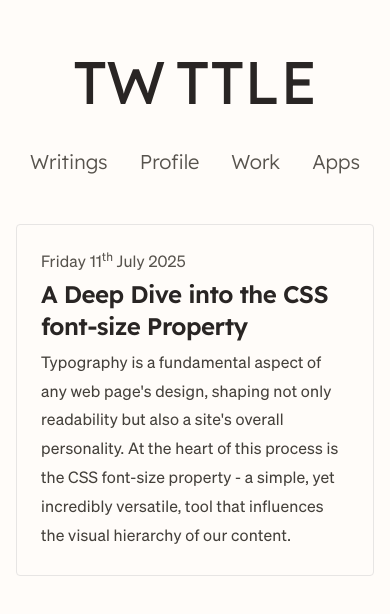
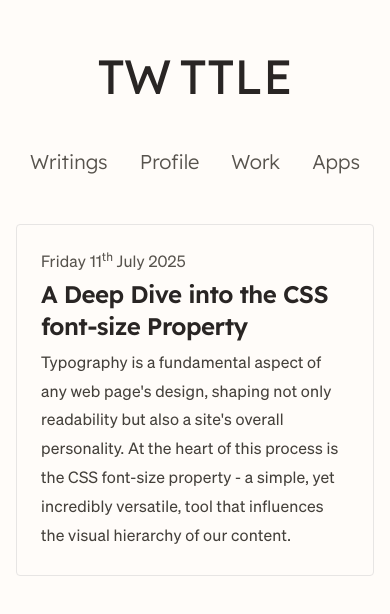
Before and after one commit to magerags/twttle, a Next.js app: page / in a window 390 px wide. Shown: the part 140-754 px from the top of the page. Built offline with nearby package versions, Linux system fonts and the light colour scheme.

Commit message:
text smaller on mobiles

```diff
--- a/src/components/HomeClient.tsx
+++ b/src/components/HomeClient.tsx
@@ -62,7 +62,7 @@ export default function HomeClient({ posts }: { posts: Post[] }) {
     <div className="flex flex-col items-center justify-start pt-48 min-h-screen">
       <main className="flex flex-col items-center">
         <div
-          className="text-6xl mb-4 text-stone-800 font-lexend"
+          className="text-5xl md:text-6xl mb-4 text-stone-800 font-lexend"
           style={{ height: "80px" }}
         >
           <div className="relative">
```
